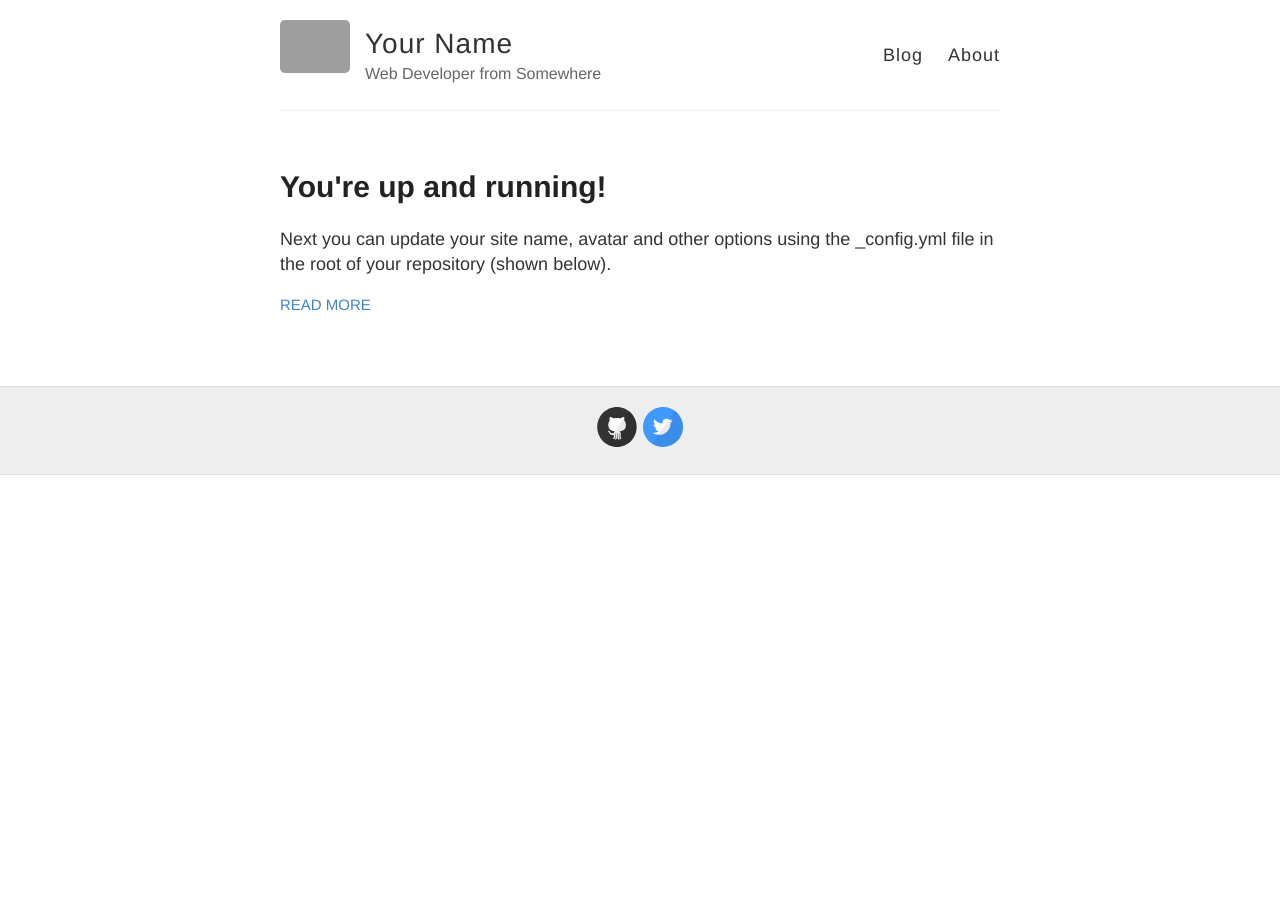
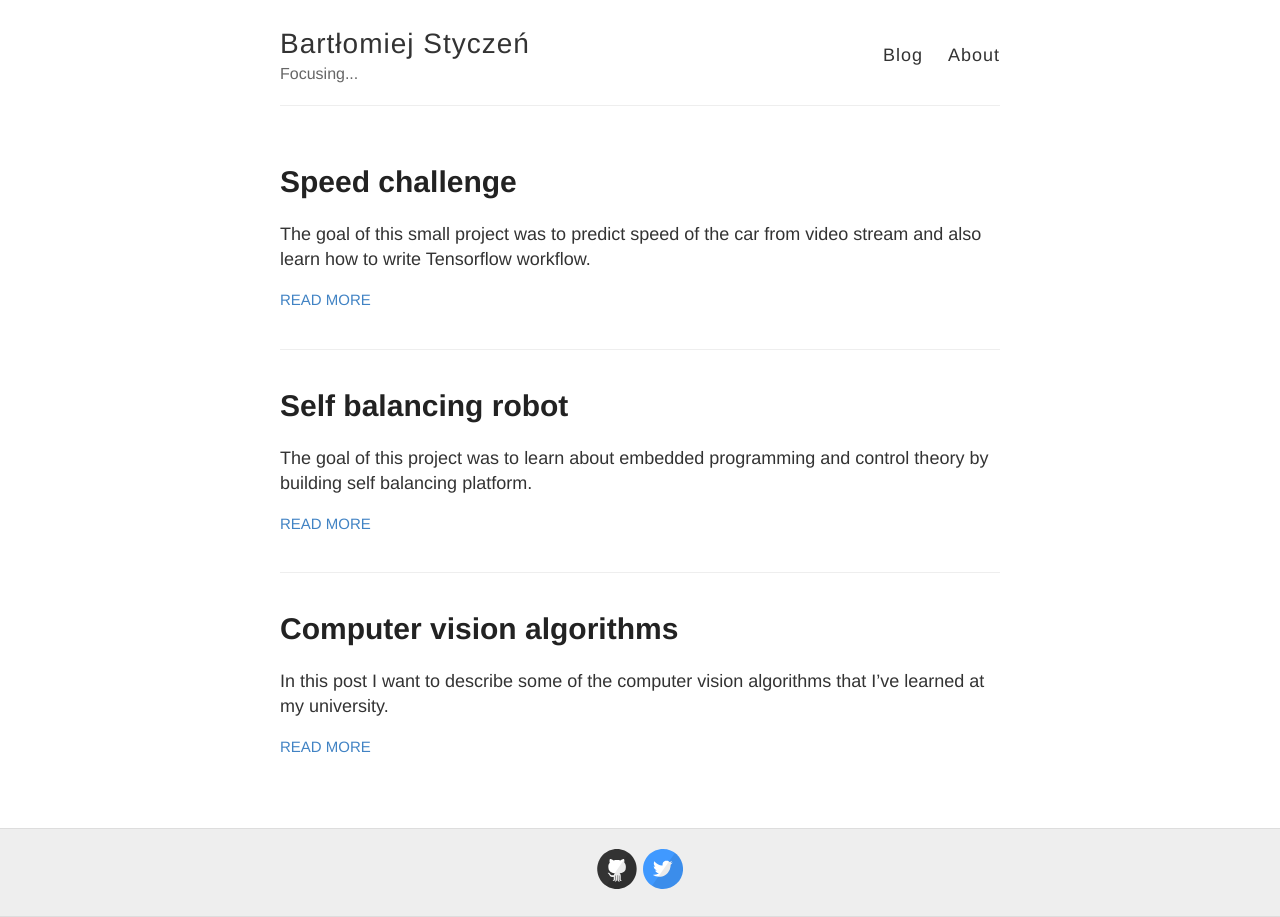
Before and after one commit to styczen/styczen.github.io, a Jekyll site: the page built from index.html, in a window 1280 px wide. Built offline with Jekyll 4.4.1, drawn with Linux system fonts in a browser that asks for light colours; grey boxes are pictures that could not be loaded.

Commit message:
Add a few posts but only the excerpts

```diff
--- a/_config.yml
+++ b/_config.yml
@@ -3,13 +3,13 @@
 #
 
 # Name of your site (displayed in the header)
-name: Your Name
+name: Bartłomiej Styczeń
 
 # Short bio or description (displayed in the header)
-description: Web Developer from Somewhere
+description: Focusing...
 
 # URL of your avatar or profile pic (you could use your GitHub profile pic)
-avatar: https://raw.githubusercontent.com/barryclark/jekyll-now/master/images/jekyll-logo.png
+avatar: #https://raw.githubusercontent.com/barryclark/jekyll-now/master/images/jekyll-logo.png
 
 #
 # Flags below are optional
@@ -41,7 +41,7 @@ google_analytics:
 
 # Your website URL (e.g. http://barryclark.github.io or http://www.barryclark.co)
 # Used for Sitemap.xml and your RSS feed
-url:
+url: https://styczen.github.io
 
 # If you're hosting your site at a Project repository on GitHub pages
 # (http://yourusername.github.io/repository-name)
--- a/_layouts/default.html
+++ b/_layouts/default.html
@@ -19,7 +19,7 @@
     <div class="wrapper-masthead">
       <div class="container">
         <header class="masthead clearfix">
-          <a href="{{ site.baseurl }}/" class="site-avatar"><img src="{{ site.avatar }}" /></a>
+          <!--a href="{{ site.baseurl }}/" class="site-avatar"><img src="{{ site.avatar }}" /></a-->
 
           <div class="site-info">
             <h1 class="site-name"><a href="{{ site.baseurl }}/">{{ site.name }}</a></h1>
--- a/_posts/2014-3-3-Hello-World.md
+++ /dev/null
@@ -1,10 +0,0 @@
----
-layout: post
-title: You're up and running!
----
-
-Next you can update your site name, avatar and other options using the _config.yml file in the root of your repository (shown below).
-
-![_config.yml]({{ site.baseurl }}/images/config.png)
-
-The easiest way to make your first post is to edit this one. Go into /_posts/ and update the Hello World markdown file. For more instructions head over to the [Jekyll Now repository](https://github.com/barryclark/jekyll-now) on GitHub.
--- /dev/null
+++ b/_posts/9999-1-1-computer-vision-algos.md
@@ -0,0 +1,9 @@
+---
+layout: post
+title: Computer vision algorithms
+---
+
+In this post I want to describe some of the computer vision algorithms that
+I've learned at my university.
+
+TODO
--- /dev/null
+++ b/_posts/9999-1-1-self-balancing-robot.md
@@ -0,0 +1,15 @@
+---
+layout: post
+title: Self balancing robot
+---
+
+The goal of this project was to learn about embedded programming and control theory
+by building self balancing platform.
+
+TODO
+
+<!--
+This project was done a few years ago. It was my little romance with embedded
+development. I was learning about control theory in my university and I wanted to
+create some little project to utilize my knowledge at that time.
+-->
--- /dev/null
+++ b/_posts/9999-1-1-speed-challenge.md
@@ -0,0 +1,9 @@
+---
+layout: post
+title: Speed challenge
+---
+
+The goal of this small project was to predict speed of the car from video stream
+and also learn how to write Tensorflow workflow.
+
+TODO
```
Also changed, not shown: _layouts/post.html (+4 -4 lines), index.html (line endings or trailing spaces), 1 other file.
